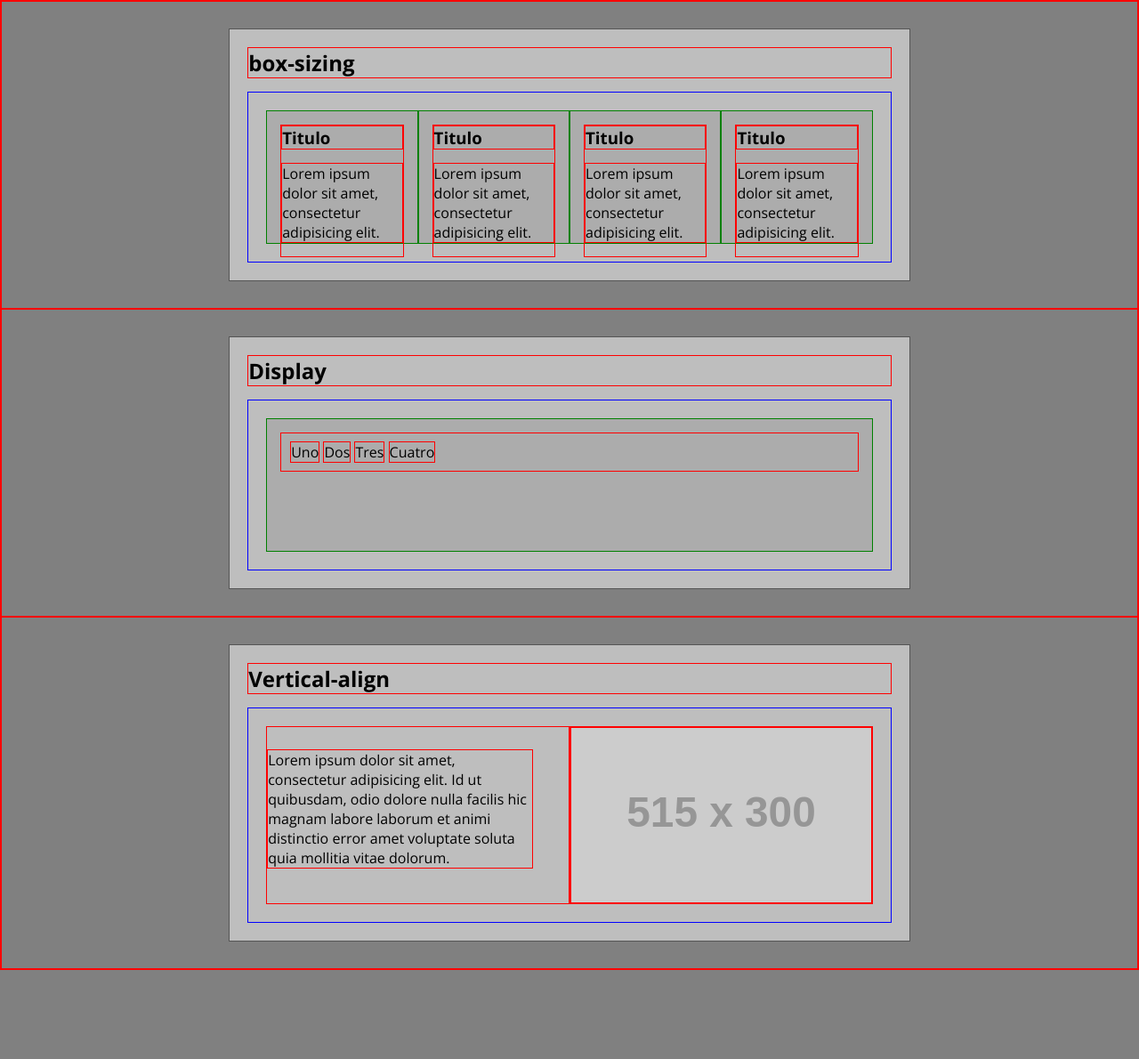
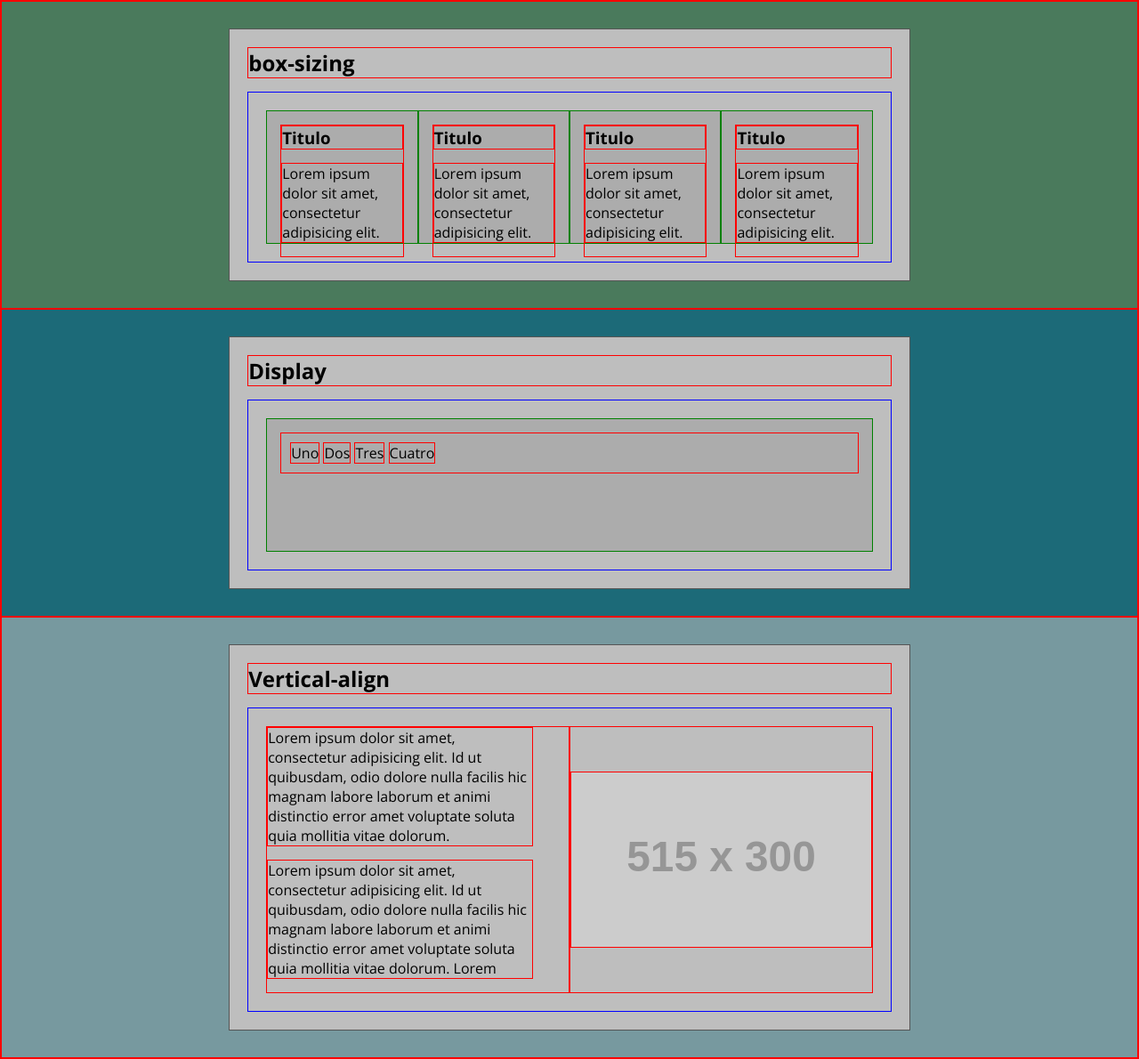
Before and after one commit to abecerraguz/Intro-grid, a plain HTML site: page index.html in a window 1280 px wide. Shown: the whole page at 89% size. Before the commit the page ends 1090 px from the top, so only its background shows below. Drawn offline with nearby package versions, Linux system fonts and the light colour scheme; placeholder pictures from the web are drawn by us.

Commit message:
Se agregaron otras clases

```diff
--- a/css/main.css
+++ b/css/main.css
@@ -1,5 +1,6 @@
 @import url('https://fonts.googleapis.com/css?family=Open+Sans:400,700,800&display=swap');
 
+/* Inicio de la normalización */
 * {
   /*
       ===content-box===
@@ -14,28 +15,30 @@
 }
 
 body{
-  margin: 0px;
-  padding: 0px;
+  margin: 0;
+  padding: 0;
   background: grey;
   font-family: 'Open Sans', sans-serif;
 }
 
 body * {
-  margin: 0px;
-  padding: 0px;
-  border:0px;
+  margin:0;
+  padding:0;
+  border:0;
   border: 1px solid red;
 }
 
 h1,h3,p{
   margin-bottom: 15px;
 }
+/* Cierre de la normalización */
 
+/* Inicio del la grilla */
 .container{
   width: 60%;
   height: auto;
   overflow: hidden;
-  margin: 30px auto;
+  margin: 0 auto;
   background: #bebebe;
   padding: 20px;
   border:1px solid rgb(85, 85, 85);
@@ -57,7 +60,7 @@ h1,h3,p{
     height: 150px;
     border: 1px solid green;
     background: #acacac;
-    float: left;
+    float:right;
     padding:15px;
 }
 
@@ -69,13 +72,41 @@ h1,h3,p{
   float: none;
   padding:15px;
 }
+/* Cierre del la grilla */
+
+/* Section Box-sizing */
+.section-box-sizing{
+  width: 100%;
+  padding:30px 0;
+  overflow: hidden;
+  background: rgb(74, 122, 92);
+}
+
+/* Inicio Section display-inline */
+.section-display-inline{
+  width: 100%;
+  height: auto;
+  overflow: hidden;
+  padding: 30px 0;
+  background: rgb(28, 106, 120);
+}
 
 .inline{
   padding: 10px;
 }
 
 .inline li{
-  display: inline;
+  display: inline-block;
+}
+/* Cierre section display-inline */
+
+/* Section Vertical-align */
+.section-vertical-align{
+  width: 100%;
+  height: auto;
+  overflow: hidden;
+  background: rgb(119, 153, 159);
+  padding:30px 0;
 }
 
 .rowContenedor{
@@ -89,7 +120,7 @@ h1,h3,p{
     display: table;
 }
 
-.texto{
+.rowContenedor-hijo-texto{
   width: 50%;
   height: auto;
   display: table-cell;
@@ -97,15 +128,17 @@ h1,h3,p{
   padding: 0px 40px 0px 0px;
 }
 
-.imagen{
+.rowContenedor-hijo-imagen{
   width: 50%;
   height: auto;
   display: table-cell;
   vertical-align: middle;
 }
 
-.imagen img{
+.rowContenedor-hijo-imagen img{
   width: 100%;
+  max-width: 100%
   height: 100%;
   vertical-align: middle;
 }
+/* Cierre Section Vertical-align */
--- a/index.html
+++ b/index.html
@@ -13,46 +13,72 @@
 <main>
 
     <!-- Inicio section box-sizing -->
-  <section>
+    <section class="section-box-sizing">
+
+      <!-- Inicio del container -->
       <div class="container">
+
         <h1>box-sizing</h1>
+
+        <!--Inicio del row-->
         <div class="row">
 
+          <!-- Inicio del col-4 -->
           <div class="col-4">
+
             <article>
                 <h3>Titulo</h3>
                 <p>Lorem ipsum dolor sit amet, consectetur adipisicing elit.</p>
             </article>
+
           </div>
+          <!-- /Cierre del col-4 -->
 
+          <!-- Inicio del col-4 -->
           <div class="col-4">
+
             <article>
                 <h3>Titulo</h3>
                 <p>Lorem ipsum dolor sit amet, consectetur adipisicing elit.</p>
             </article>
+
           </div>
+          <!-- /Cierre del col-4 -->
 
+          <!-- Inicio del col-4 -->
           <div class="col-4">
+
             <article>
                 <h3>Titulo</h3>
                 <p>Lorem ipsum dolor sit amet, consectetur adipisicing elit.</p>
             </article>
+
           </div>
+          <!-- /Cierre del col-4 -->
 
+          <!-- Inicio del col-4 -->
           <div class="col-4">
+
             <article>
                 <h3>Titulo</h3>
                 <p>Lorem ipsum dolor sit amet, consectetur adipisicing elit.</p>
             </article>
-        </div>
 
           </div>
+          <!-- /Cierre del col-4 -->
+
         </div>
+        <!--/Cierre del row-->
+
+
+      </div>
+      <!--/Cierre del Container -->
     </section>
     <!-- Cierre section box-sizing -->
 
+
     <!--Inicio section Display-->
-  <section>
+    <section class="section-display-inline">
       <div class="container">
           <h1>Display</h1>
           <div class="row">
@@ -70,27 +96,31 @@
     <!--Cierre section Display-->
 
     <!--Inicio section Vertical-align-->
-  <section>
+    <section class="section-vertical-align">
+
       <div class="container">
           <h1>Vertical-align</h1>
+
           <div class="rowContenedor">
 
-          <div class="texto">
+            <div class="rowContenedor-hijo-texto">
               <p>Lorem ipsum dolor sit amet, consectetur adipisicing elit. Id ut quibusdam, odio dolore nulla facilis hic magnam labore laborum et animi distinctio error amet voluptate soluta quia mollitia vitae dolorum.</p>
+              <p>Lorem ipsum dolor sit amet, consectetur adipisicing elit. Id ut quibusdam, odio dolore nulla facilis hic magnam labore laborum et animi distinctio error amet voluptate soluta quia mollitia vitae dolorum. Lorem</p>
             </div>
 
-          <div class="imagen">
+            <div class="rowContenedor-hijo-imagen">
               <img src="http://placehold.jp/515x300.png" alt="Imagen de ejemplo">
             </div>
 
           </div>
+
       </div>
+
     </section>
     <!--Inicio section Vertical-align-->
 
 </main>
 
 
-
 </body>
 </html>
```
Lines whose indentation alone changed are shown as unchanged.
